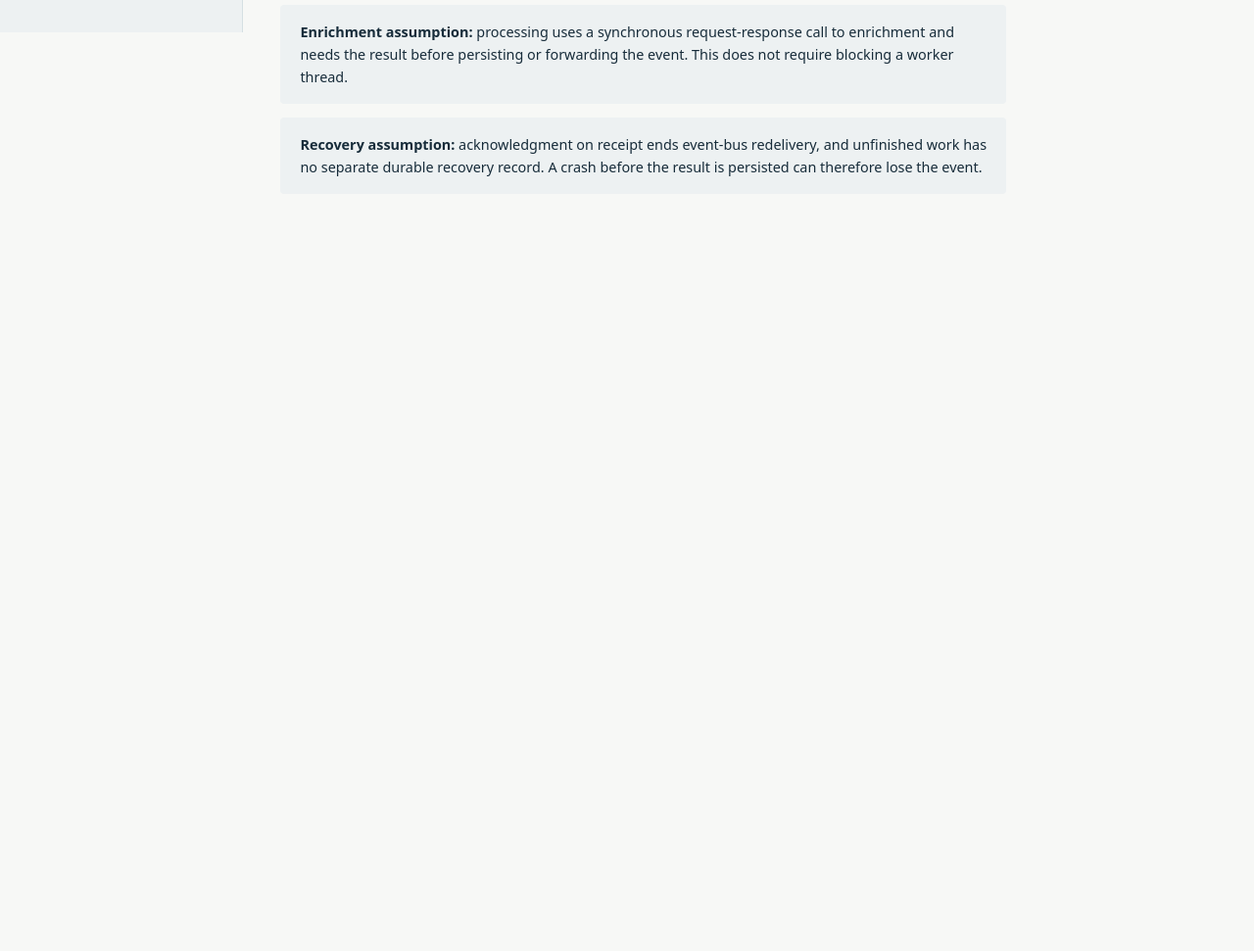
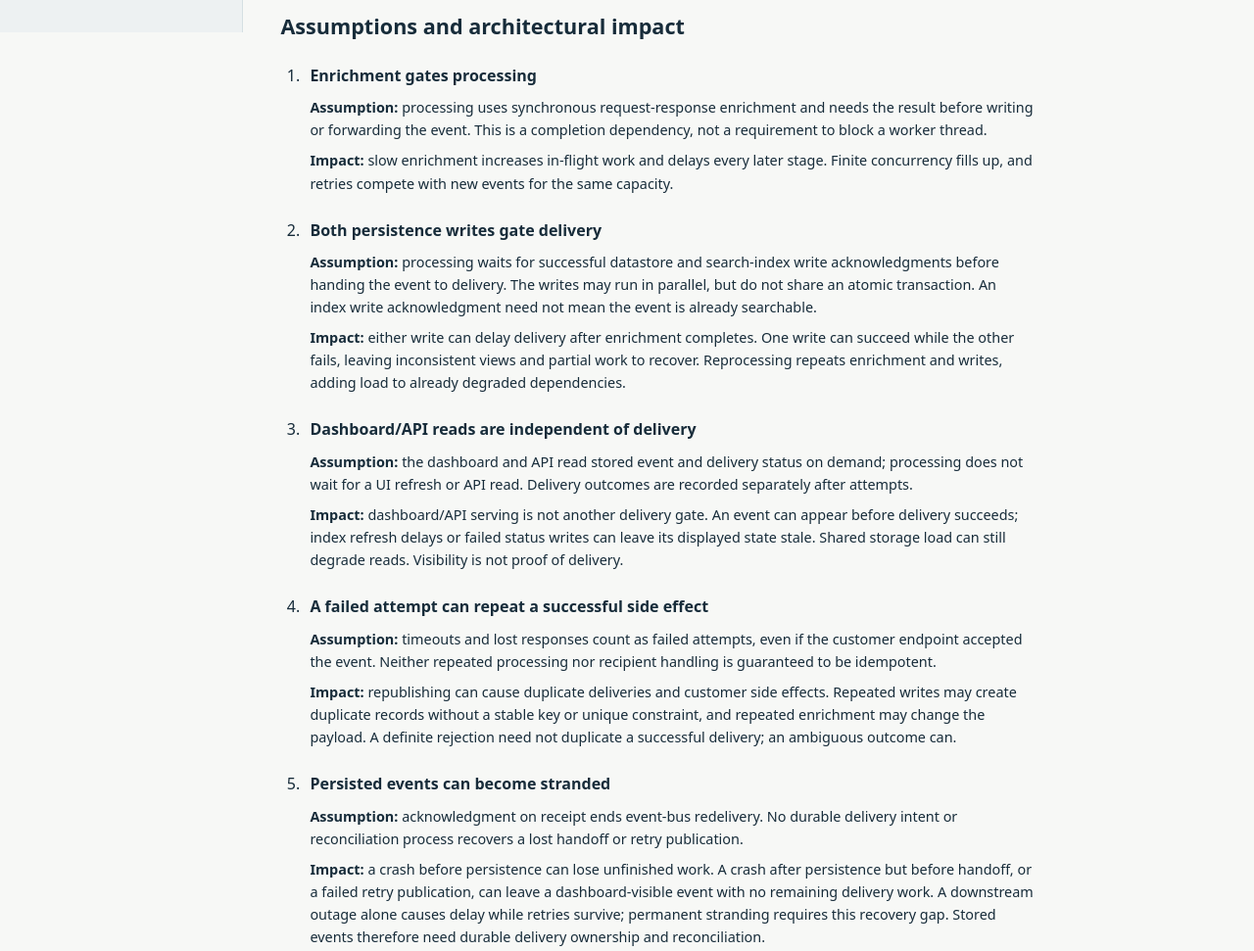
Before and after one commit to danielcg-net/sre-leadership-case-study, a website: page site/index.html in a window 1280 px wide. Shown: the part 767-1738 px from the top of the page at 98% size. Before the commit the page ends 1012 px from the top, so only its background shows below. Drawn offline with Linux system fonts and the light colour scheme.

Commit message:
sre-105: explain current-flow assumptions and consequences

```diff
--- a/site/index.html
+++ b/site/index.html
@@ -28,12 +28,40 @@
       <p>Processing acknowledges on receipt. Every failed delivery returns to the event bus and repeats processing, including enrichment. Slow enrichment and delivery retries can therefore compound the backlog.</p>
       <figure>
         <div class="diagram-frame" role="region" aria-label="Current architecture diagram; scroll to explore" tabindex="0">
-        <img src="diagrams/current-architecture.svg" alt="Current flow: ingestion to event bus, processing and enrichment, then storage and delivery. Failed delivery returns to the event bus." width="1000" loading="eager">
+        <img src="diagrams/current-architecture.svg" alt="Current flow assumes enrichment and both storage write acknowledgments precede delivery. Dashboard and API reads are independent. Failed delivery returns to the event bus." width="1000" loading="eager">
         </div>
         <figcaption>Amber marks the acknowledgment and retry boundaries to examine. <a href="diagrams/current-architecture.svg">Open full diagram</a> · <a href="diagrams/current-architecture.mmd">Mermaid source</a></figcaption>
       </figure>
-      <p class="note"><strong>Enrichment assumption:</strong> processing uses a synchronous request-response call to enrichment and needs the result before persisting or forwarding the event. This does not require blocking a worker thread.</p>
-      <p class="note"><strong>Recovery assumption:</strong> acknowledgment on receipt ends event-bus redelivery, and unfinished work has no separate durable recovery record. A crash before the result is persisted can therefore lose the event.</p>
+      <div class="assumptions" aria-labelledby="assumptions-title">
+        <h2 id="assumptions-title">Assumptions and architectural impact</h2>
+        <ol>
+          <li>
+            <h3>Enrichment gates processing</h3>
+            <p><strong>Assumption:</strong> processing uses synchronous request-response enrichment and needs the result before writing or forwarding the event. This is a completion dependency, not a requirement to block a worker thread.</p>
+            <p><strong>Impact:</strong> slow enrichment increases in-flight work and delays every later stage. Finite concurrency fills up, and retries compete with new events for the same capacity.</p>
+          </li>
+          <li>
+            <h3>Both persistence writes gate delivery</h3>
+            <p><strong>Assumption:</strong> processing waits for successful datastore and search-index write acknowledgments before handing the event to delivery. The writes may run in parallel, but do not share an atomic transaction. An index write acknowledgment need not mean the event is already searchable.</p>
+            <p><strong>Impact:</strong> either write can delay delivery after enrichment completes. One write can succeed while the other fails, leaving inconsistent views and partial work to recover. Reprocessing repeats enrichment and writes, adding load to already degraded dependencies.</p>
+          </li>
+          <li>
+            <h3>Dashboard/API reads are independent of delivery</h3>
+            <p><strong>Assumption:</strong> the dashboard and API read stored event and delivery status on demand; processing does not wait for a UI refresh or API read. Delivery outcomes are recorded separately after attempts.</p>
+            <p><strong>Impact:</strong> dashboard/API serving is not another delivery gate. An event can appear before delivery succeeds; index refresh delays or failed status writes can leave its displayed state stale. Shared storage load can still degrade reads. Visibility is not proof of delivery.</p>
+          </li>
+          <li>
+            <h3>A failed attempt can repeat a successful side effect</h3>
+            <p><strong>Assumption:</strong> timeouts and lost responses count as failed attempts, even if the customer endpoint accepted the event. Neither repeated processing nor recipient handling is guaranteed to be idempotent.</p>
+            <p><strong>Impact:</strong> republishing can cause duplicate deliveries and customer side effects. Repeated writes may create duplicate records without a stable key or unique constraint, and repeated enrichment may change the payload. A definite rejection need not duplicate a successful delivery; an ambiguous outcome can.</p>
+          </li>
+          <li>
+            <h3>Persisted events can become stranded</h3>
+            <p><strong>Assumption:</strong> acknowledgment on receipt ends event-bus redelivery. No durable delivery intent or reconciliation process recovers a lost handoff or retry publication.</p>
+            <p><strong>Impact:</strong> a crash before persistence can lose unfinished work. A crash after persistence but before handoff, or a failed retry publication, can leave a dashboard-visible event with no remaining delivery work. A downstream outage alone causes delay while retries survive; permanent stranding requires this recovery gap. Stored events therefore need durable delivery ownership and reconciliation.</p>
+          </li>
+        </ol>
+      </div>
     </section>
     </main>
   </div>
--- a/site/styles.css
+++ b/site/styles.css
@@ -31,6 +31,12 @@ figcaption { border-top: 1px solid #e2e8eb; padding: 12px 18px; font-size: .8rem
 .note { padding: 16px 20px; background: #edf1f2; border-radius: 4px; font-size: .9rem; }
 .decisions { max-width: 95ch; padding-left: 22px; font-size: .9rem; }
 .decisions li { margin: 10px 0; }
+.assumptions { max-width: 95ch; margin-top: 32px; }
+.assumptions h2 { font-size: 1.35rem; line-height: 1.3; }
+.assumptions ol { padding-left: 24px; }
+.assumptions li { padding-left: 6px; margin: 24px 0; }
+.assumptions h3 { font-size: 1rem; margin: 0 0 8px; }
+.assumptions p { font-size: .9rem; margin: 8px 0; }
 @media (max-width: 760px) {
   .layout { grid-template-columns: minmax(0, 1fr); }
   .sidebar { position: static; height: auto; padding: 18px 16px 14px; border-right: 0; border-bottom: 1px solid #d5dfe3; }
```
Also changed, not shown: 1 other file.
